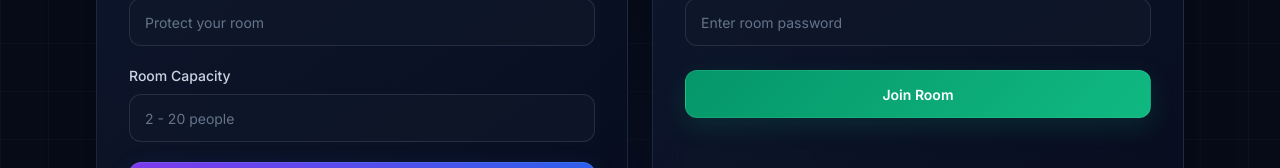
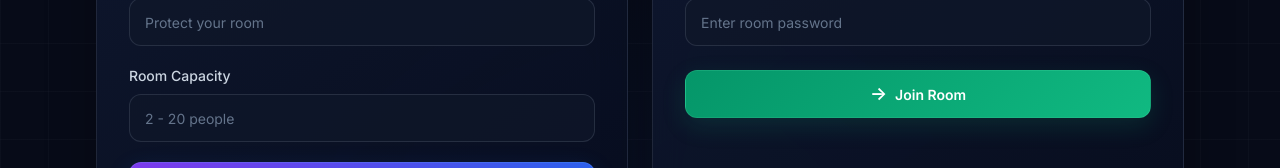
Before and after one commit to Vivan-1045/cotube-frontend, a React (Vite) app in the folder coTube-client/: page / in a window 1280 px wide. Shown: the part 773-941 px from the top of the page. Built offline with nearby package versions, Linux system fonts and the light colour scheme.

Commit message:
Adding the state for joining and creating room. so that user can't hit multiple time on button till no response comes.

```diff
--- a/coTube-client/src/pages/home.jsx
+++ b/coTube-client/src/pages/home.jsx
@@ -12,10 +12,15 @@ export default function Home() {
   const [roomCode, setRoomCode] = useState("");
   const [password, setPassword] = useState("");
   const [roomCapacity, setRoomCapacity] = useState("");
+  const [isCreating, setIsCreating] = useState(false);
+  const [isJoining, setIsJoining] = useState(false);
 
   const [roomPassword, setRoomPassword] = useState("");
 
   const handleCreate = async () => {
+
+    if (isCreating) return;
+
     if (!user) {
       navigate("/login");
       return;
@@ -39,6 +44,7 @@ export default function Home() {
     }
 
 
+    setIsCreating(true);
     try {
       const res = await createRoom({
         roomName,
@@ -56,10 +62,14 @@ export default function Home() {
       });
     } catch (err) {
       toast.error(err.response?.data?.message || "Unable to create room");
+    } finally {
+      setIsCreating(false);
     }
   };
 
   const handleJoin = async () => {
+
+    if (isJoining) return;
     if (!user) {
       navigate("/login");
       return;
@@ -70,6 +80,7 @@ export default function Home() {
       return;
     }
 
+    setIsJoining(true);
     try {
 
       await joinRoom(roomCode, password);
@@ -77,6 +88,8 @@ export default function Home() {
       navigate(`/room/${roomCode}`);
     } catch (err) {
       toast.error(err.response?.data?.message || "Unable to join room");
+    }finally{
+      setIsJoining(false);
     }
   };
 
@@ -225,10 +238,21 @@ export default function Home() {
 
                 <button
                   onClick={handleCreate}
-                  className="cotube-primary-btn w-full"
+                  disabled={isCreating}
+                  className={`cotube-primary-btn w-full ${isCreating ? "cursor-not-allowed opacity-60" : ""
+                    }`}
                 >
-                  <span className="mr-2 text-lg">+</span>
-                  Create Room
+                  {isCreating ? (
+                    <>
+                      <span className="mr-2 inline-block animate-spin">⟳</span>
+                      Creating Room...
+                    </>
+                  ) : (
+                    <>
+                      <span className="mr-2 text-lg">+</span>
+                      Create Room
+                    </>
+                  )}
                 </button>
 
               </div>
@@ -304,9 +328,21 @@ export default function Home() {
 
                   <button
                     onClick={handleJoin}
-                    className="cotube-join-btn w-full"
+                    disabled={isJoining}
+                    className={`cotube-join-btn w-full ${isJoining ? "cursor-not-allowed opacity-60" : ""
+                      }`}
                   >
-                    Join Room
+                    { isJoining ? (
+                      <>
+                        <span className="mr-2 inline-block animate-spin">⟳</span>
+                        Joining Room...
+                      </>
+                    ) : (
+                      <>
+                        <span className="mr-2 text-lg">→</span>
+                        Join Room
+                      </>
+                    )}
                   </button>
 
                 </div>
```
